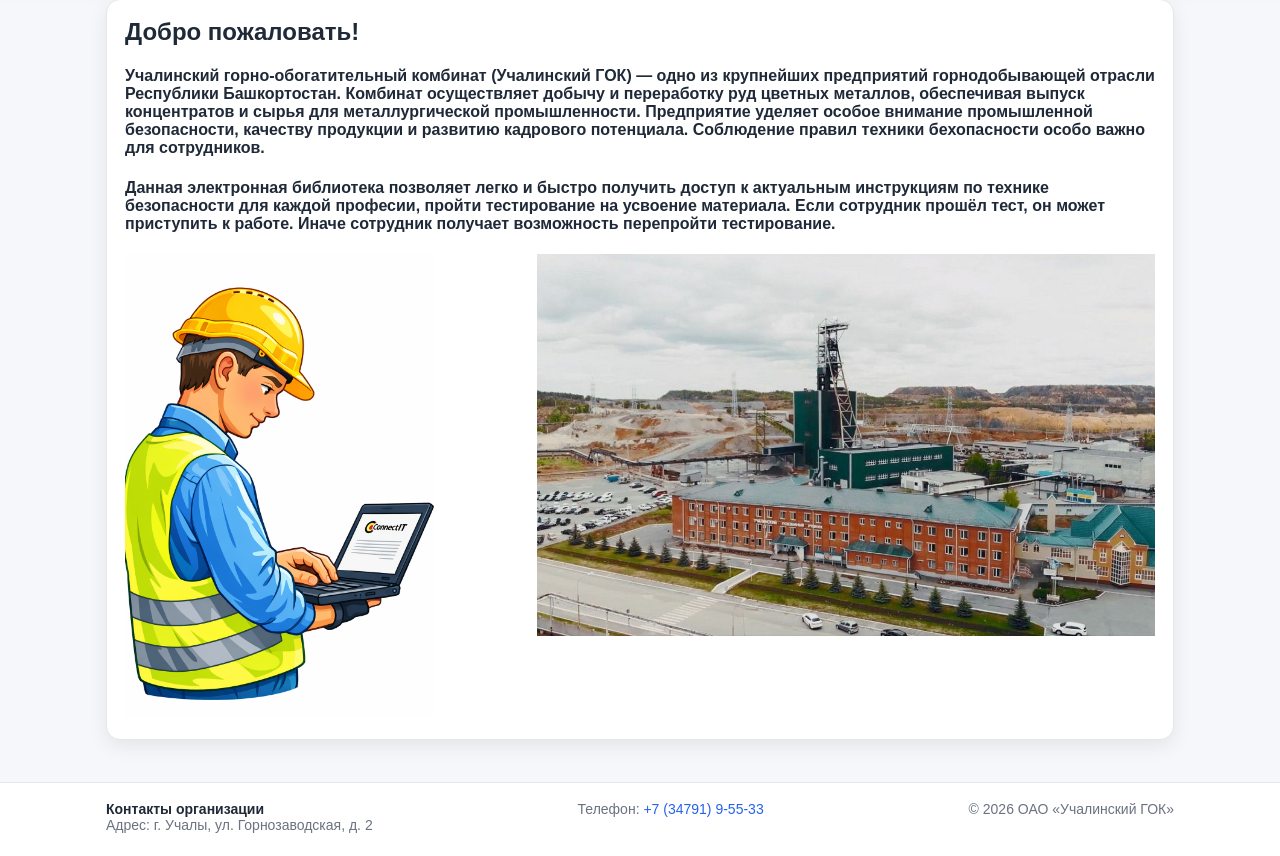
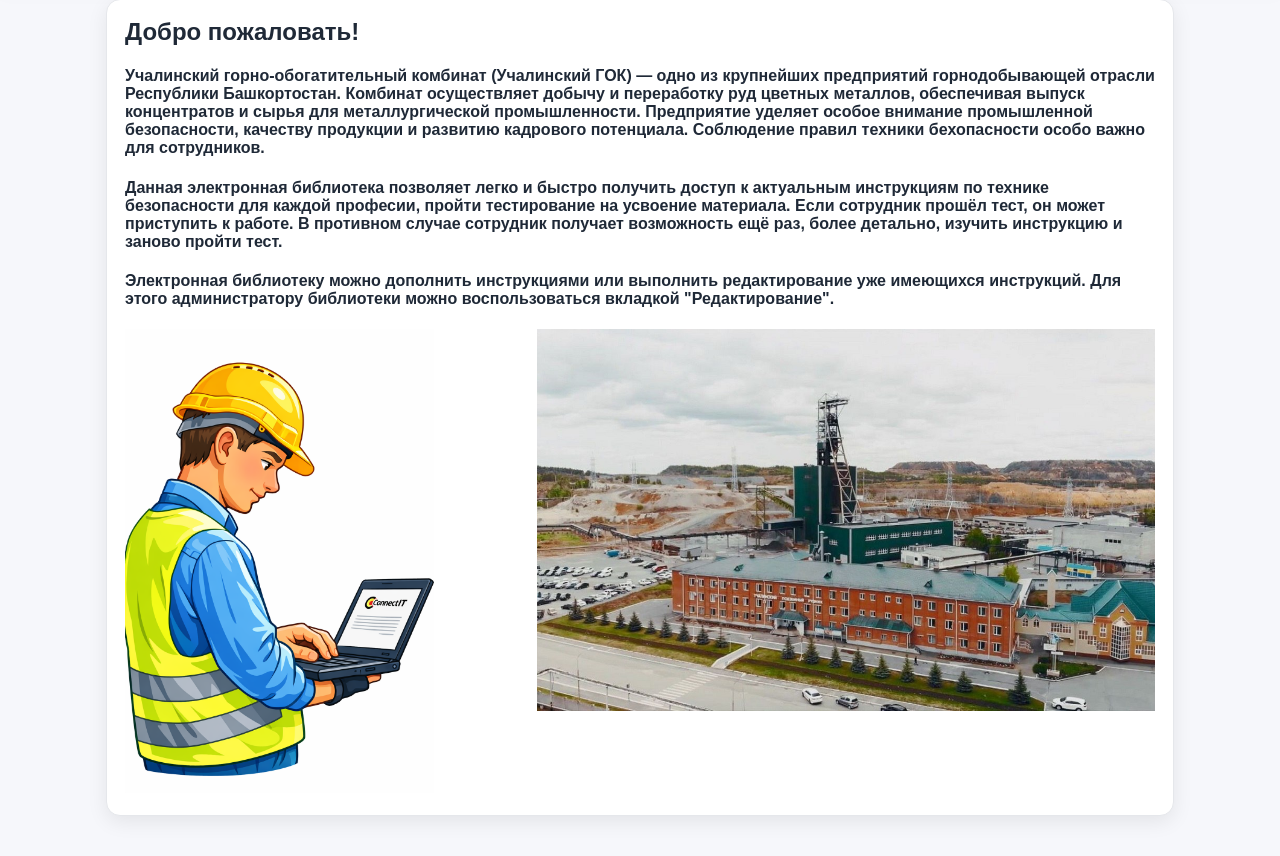
Before and after one commit to Bishop871/ugok-safety-library, a Flask app: page / in a window 1280 px wide. Shown: the part 277-1133 px from the top of the page. Before the commit the page ends 1110 px from the top, so only its background shows below. Run offline with Flask 3, Linux system fonts and the light colour scheme.

Commit message:
Update index.html

```diff
--- a/templates/index.html
+++ b/templates/index.html
@@ -13,7 +13,11 @@
         </h4>
         <p style="margin-bottom:0;">
           <h4> Данная электронная библиотека позволяет легко и быстро получить доступ к актуальным инструкциям по технике безопасности для каждой професии,
-            пройти тестирование на усвоение материала. Если сотрудник прошёл тест, он может приступить к работе. Иначе сотрудник получает возможность перепройти тестирование.
+            пройти тестирование на усвоение материала. Если сотрудник прошёл тест, он может приступить к работе.
+            В противном случае сотрудник получает возможность ещё раз, более детально, изучить инструкцию и заново пройти тест.
+          </h4>
+          <p style="margin-bottom:0;">
+          <h4> Электронная библиотеку можно дополнить инструкциями или выполнить редактирование уже имеющихся инструкций. Для этого администратору библиотеки можно воспользоваться вкладкой "Редактирование".
           </h4>
           <img src="{{ url_for('static', filename='images/sigma_boy.png') }}" alt="png" height="40%" width="30%">
           <img src="{{ url_for('static', filename='images/epshteins_house.png') }}" alt="png" height="50%" width="60%" align="right">
```
